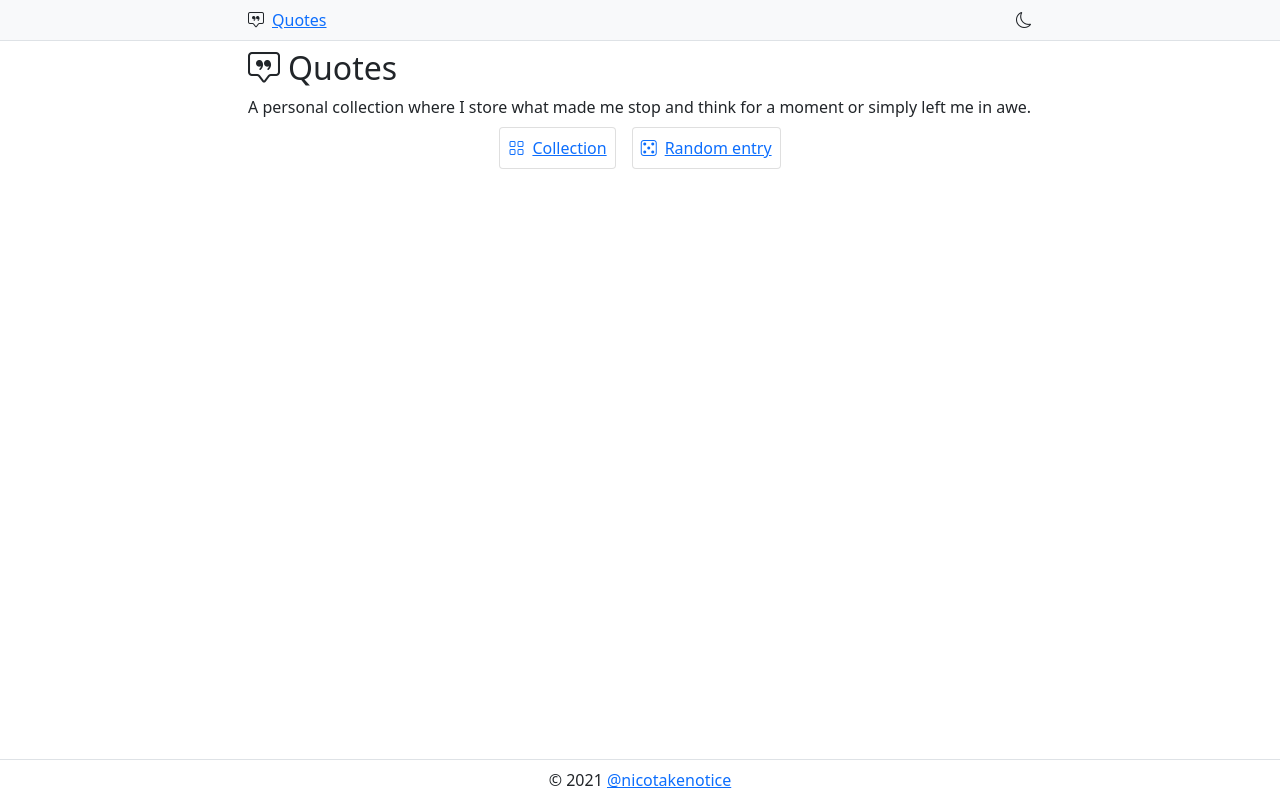
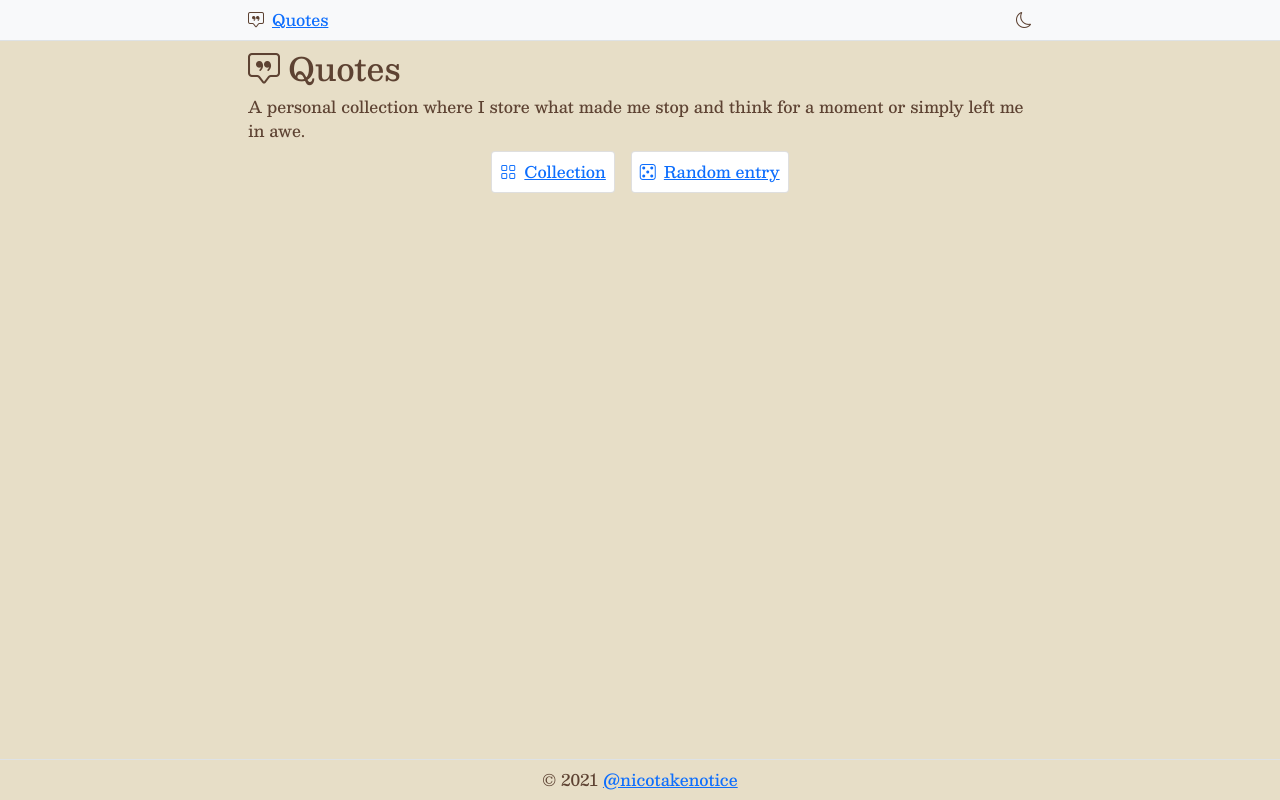
Before and after one commit to nicotakenotice/quotes, an Angular app: page / in a window 1280 px wide. Built offline with nearby package versions, Linux system fonts and the light colour scheme.

Commit message:
add Google font (Besley)

```diff
--- a/src/index.html
+++ b/src/index.html
@@ -2,18 +2,22 @@
 <html lang="en">
 <head>
   <meta charset="utf-8">
+  <meta name="viewport" content="width=device-width, initial-scale=1">
   <title>Quotes</title>
   <base href="/">
-  <meta name="viewport" content="width=device-width, initial-scale=1">
   <link rel="icon" href="favicon.svg">
   <!-- Bootstrap -->
-  <link rel="stylesheet" href="https://cdn.jsdelivr.net/npm/bootstrap@5.0.2/dist/css/bootstrap.min.css" integrity="sha384-EVSTQN3/azprG1Anm3QDgpJLIm9Nao0Yz1ztcQTwFspd3yD65VohhpuuCOmLASjC" crossorigin="anonymous">
+  <link rel="stylesheet" href="https://cdn.jsdelivr.net/npm/bootstrap@5.1.0/dist/css/bootstrap.min.css" integrity="sha384-KyZXEAg3QhqLMpG8r+8fhAXLRk2vvoC2f3B09zVXn8CA5QIVfZOJ3BCsw2P0p/We" crossorigin="anonymous">
   <link rel="stylesheet" href="https://cdn.jsdelivr.net/npm/bootstrap-icons@1.5.0/font/bootstrap-icons.css">
+  <!-- Google Fonts -->
+  <link rel="preconnect" href="https://fonts.googleapis.com">
+  <link rel="preconnect" href="https://fonts.gstatic.com" crossorigin>
+  <link href="https://fonts.googleapis.com/css2?family=Besley:ital,wght@0,500;0,700;1,500;1,700&display=swap" rel="stylesheet">
   <!-- AOS -->
   <link rel="stylesheet" href="https://cdnjs.cloudflare.com/ajax/libs/aos/3.0.0-beta.6/aos.css" integrity="sha512-hoGlO+71fSG6lgS60I4bKvsFVB+bAnrVFDYlwSXoyNLppDcoupwJB7KbWq/63iACKn3gcgK9jMXd+T+YDeVrGQ==" crossorigin="anonymous" referrerpolicy="no-referrer">
 </head>
 <body>
-  <app-root class="d-flex flex-column min-vh-100"></app-root>
+  <app-root class="d-flex flex-column min-vh-100 besley-500"></app-root>
 
   <!-- AOS -->
   <script src="https://cdnjs.cloudflare.com/ajax/libs/aos/3.0.0-beta.6/aos.js" integrity="sha512-tnNM6PPNOVfZ5sGPw6hThCrcUBeqt2mVEk3EAj8tCtuMHqbuVm5/HsZagrr8W2aaFE+6rKIByGwQbEnmodrYVg==" crossorigin="anonymous" referrerpolicy="no-referrer"></script>
--- a/src/styles.scss
+++ b/src/styles.scss
@@ -2,6 +2,22 @@ $sm: 576px;
 $md: 768px;
 $lg: 992px;
 $xl: 1200px;
+
+$bg-color: #e7dec7;
+$text-color: #5d4232;
+
+body {
+  color: $text-color;
+  background-color: $bg-color;
+}
+.besley-500 {
+  font-family: 'Besley', serif;
+  font-weight: 500;
+}
+.besley-700 {
+  font-family: 'Besley', serif;
+  font-weight: 700;
+}
 
 .center {
   display: grid;
```
